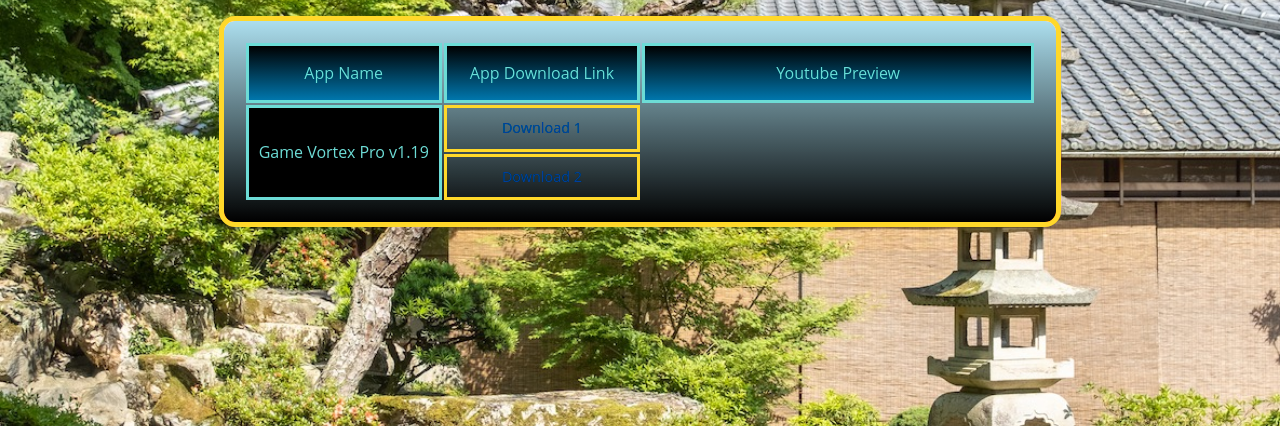
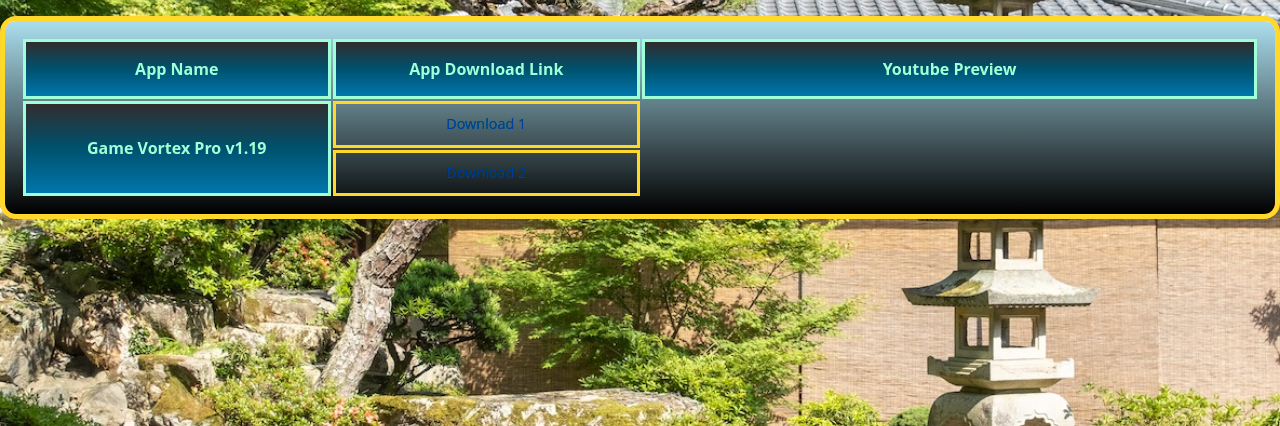
Before and after one commit to LoveDoLove/lovedolove.github.io, a PHP site: page /main/main.html in a window 1280 px wide. Shown: the part 92-518 px from the top of the page. Run offline with PHP 8.4, Linux system fonts and the light colour scheme.

Commit message:
Update list.css

```diff
--- a/main/list.css
+++ b/main/list.css
@@ -1,14 +1,13 @@
 /*Table Styles*/
 table {
-    padding: 20px;
+    width: 100%;
+    padding: 16px;
     margin: 0 auto;
     border-radius: 1em;
-    background: linear-gradient(to bottom, rgb(190,215,255), black);
+    background: linear-gradient(to bottom, rgb(190,215,255), rgb(0, 0, 0));
     color: yellow;
     animation: infinite colors 4s;
     border: 5px solid;
-    backdrop-filter: blur(10px) saturate(160%) contrast(180%);
-    -webkit-backdrop-filter: blur(10px) saturate(160%) contrast(180%);
 }
 
 thead {
@@ -28,9 +27,8 @@ th, td {
 }
 
 th {
-    background-color: black;
-    color: rgb(130, 210, 255);
-    font-weight: normal;
+    background: linear-gradient(to top, rgb(11, 94, 230), rgb(49, 45, 45));
+    color: rgb(161, 255, 255);
 }
 
  td {
@@ -60,10 +58,6 @@ thead tr {
     font-size: 2em;
 }
 
- thead th {
-    background: linear-gradient(to top, rgb(11, 94, 230), black);
- }
-
 @keyframes colors {
     0% {
         filter: hue-rotate(0deg);
```
Lines whose indentation alone changed are shown as unchanged.
